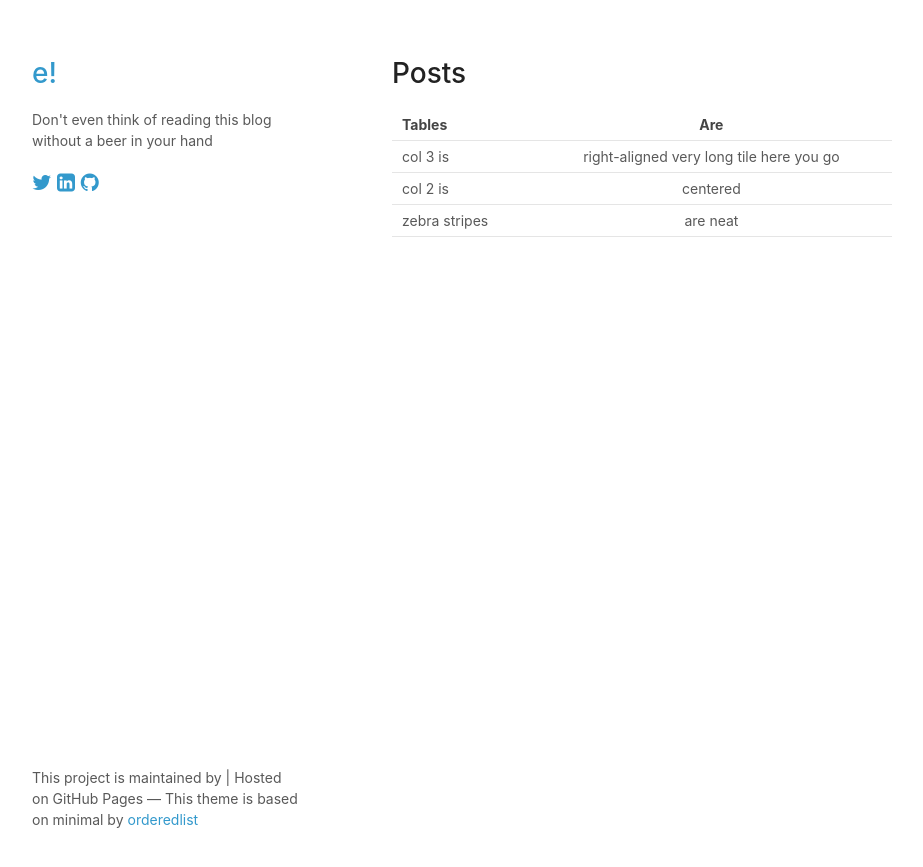
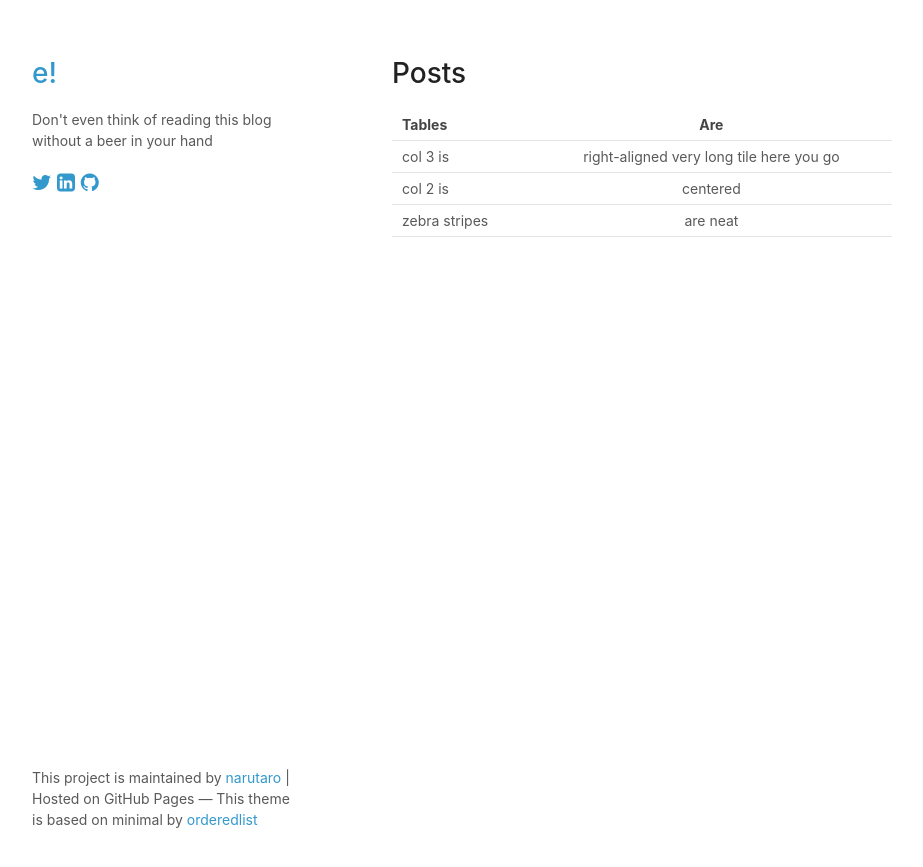
Before and after one commit to narutaro/e, a Jekyll site: the page built from sandbox.md, in a window 1280 px wide. Shown: the top 867 px of the page, without its empty margins (178-1101 px from the left). Built offline with Jekyll 4.4.1, drawn with Linux system fonts in a browser that asks for light colours; our own code applies the rules of GitHub Pages for plain Markdown files.

Commit message:
page.author to site.author

```diff
--- a/_config.yml
+++ b/_config.yml
@@ -1,4 +1,5 @@
 theme: jekyll-theme-minimal
 title: e!
 subtitle: Don't even think of reading this blog without a beer in your hand
+author: narutaro
 url:	http://narutaro.co
--- a/_layouts/default.html
+++ b/_layouts/default.html
@@ -46,7 +46,7 @@
 				{{ content }}
       </section>
       <footer>
-        <p>This project is maintained by <a href="http://github.com/{{ page.author }}">{{ page.author }}</a> | Hosted on GitHub Pages &mdash; This theme is based on minimal by <a href="https://github.com/orderedlist">orderedlist</a></p>
+        <p>This project is maintained by <a href="http://github.com/{{ site.author }}">{{ site.author }}</a> | Hosted on GitHub Pages &mdash; This theme is based on minimal by <a href="https://github.com/orderedlist">orderedlist</a></p>
       </footer>
     </div>
     <script src="javascripts/scale.fix.js"></script>
```
